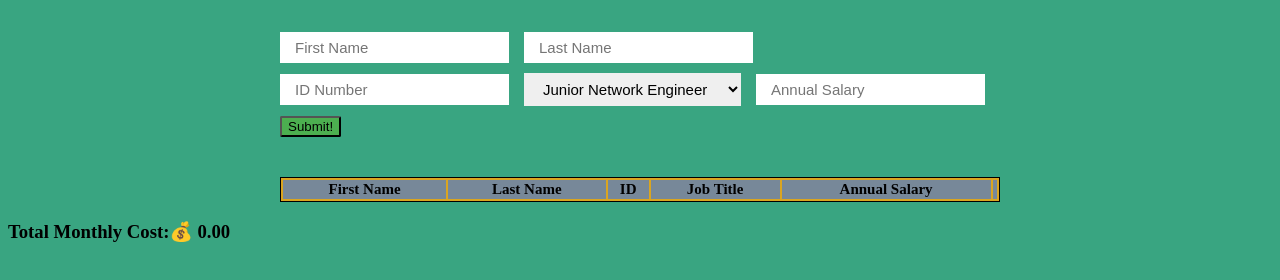
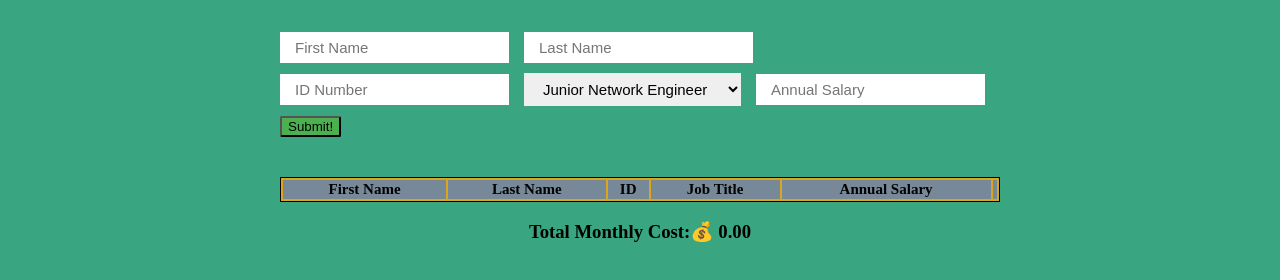
Before and after one commit to habibshahid2013/-weekend-jquery-salary-calculator, a plain HTML site: page index.html in a window 1280 px wide. Shown: the part 134-414 px from the top of the page. Drawn offline with Linux system fonts and the light colour scheme.

Commit message:
added extra CSS

```diff
--- a/style.css
+++ b/style.css
@@ -9,6 +9,10 @@ h1{
     font-size: 40px;
     border: 13px solid rgb(19, 51, 70);
     border-radius: 50px;
+}
+
+h3{
+    text-align: center;
 }
 input, select{
     font-size: 15px;
```
